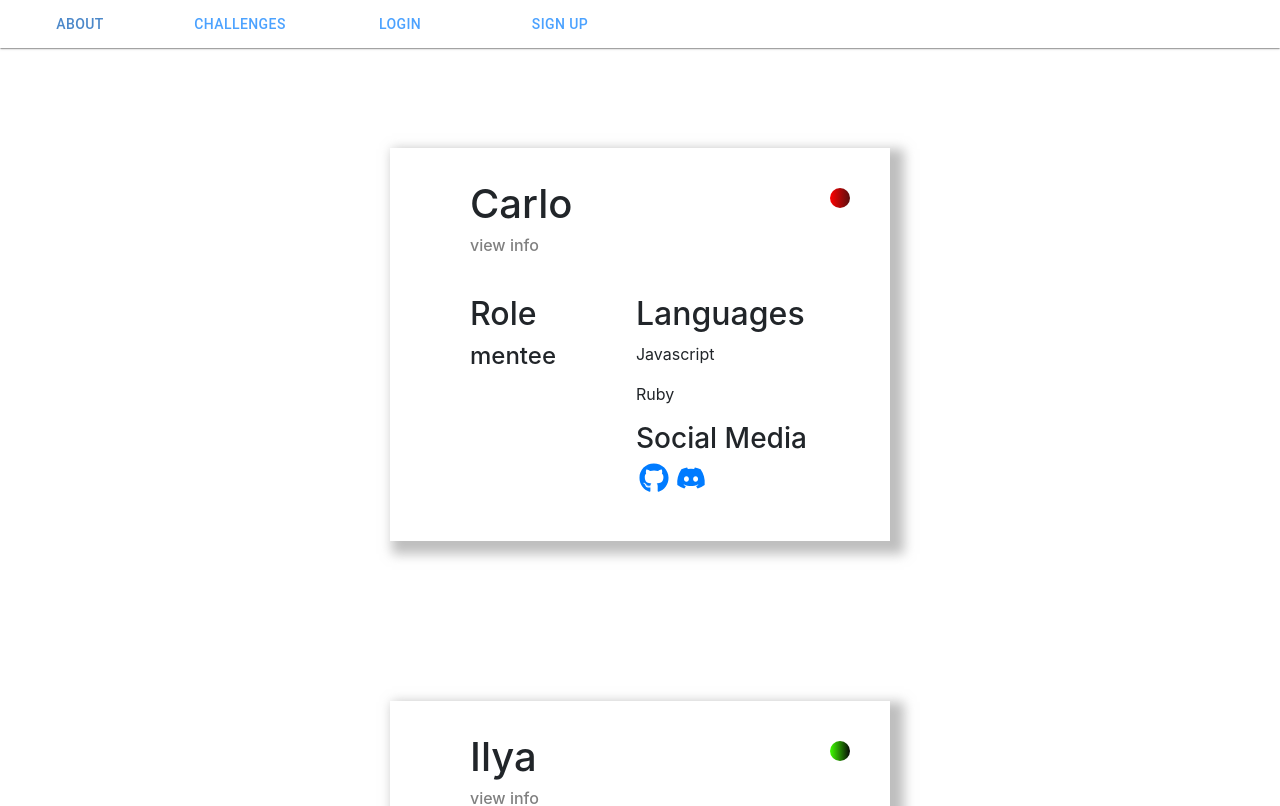
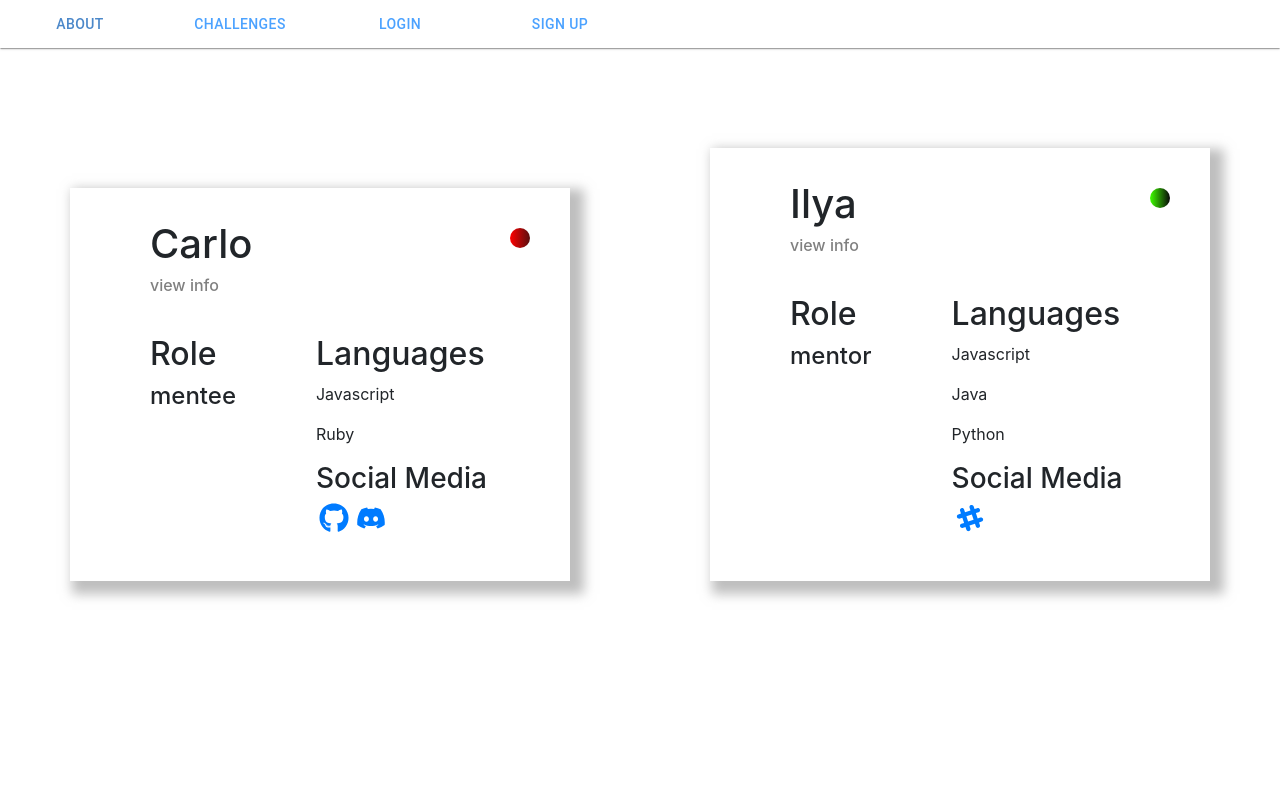
Before and after one commit to CarloSantos11/React-Form, a React (Create React App) app: page /index in a window 1280 px wide. Shown: the top 806 px of the page. Built offline with nearby package versions, Linux system fonts and the light colour scheme.

Commit message:
nav and color

```diff
--- a/src/components/App.js
+++ b/src/components/App.js
@@ -37,7 +37,6 @@ export default function App() {
           </ul>
         </nav>
       </div> */}
-
       <Switch>
         <Route path="/" exact>
           {user ? (
--- a/src/components/IndexView.js
+++ b/src/components/IndexView.js
@@ -2,7 +2,12 @@ import React from "react";
 import Card from "./Card";
 
 export default function IndexView({ users }) {
-  return users.map((user) =>
-    <Card key={user.id} userInfo={user} />
+  return (
+    <div style={{display: 'flex'}}>
+      {users.map((user) =>
+      <Card key={user.id} userInfo={user} />
+      )}
+    </div>
   );
+
 }
```
